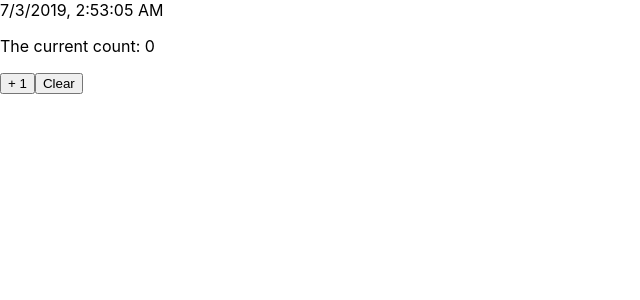
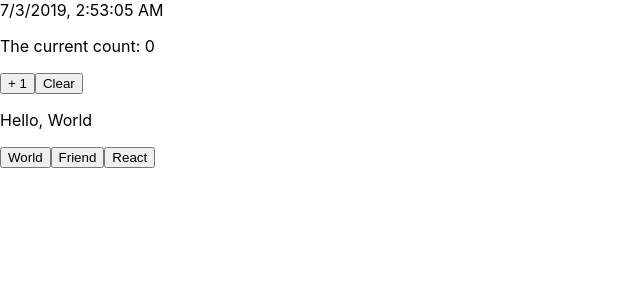
Before and after one commit to arminhus/react-playground, a React (Create React App) app: page / in a window 1280 px wide. Shown: the top 300 px of the page, without its empty margins (0-640 px from the left). Built offline with nearby package versions, Linux system fonts and the light colour scheme.

Commit message:
State hello world drill

```diff
--- a/src/App.js
+++ b/src/App.js
@@ -5,6 +5,7 @@ import "./App.css";
 // import Messages from "./Messages";
 import TheDate from "./state/TheDate";
 import Counter from "./state/Counter";
+import HelloWorld from "./state-drills/HelloWorld";
 
 // make 2 tooltips here and another inside the App directly
 // const firstTooltip = (
@@ -51,6 +52,7 @@ class App extends Component {
       <div>
         <TheDate />
         <Counter count={123} />
+        <HelloWorld />
       </div>
     );
   }
--- /dev/null
+++ b/src/state-drills/HelloWorld.js
@@ -0,0 +1,38 @@
+/*
+Make a component called HelloWorld inside the ./src/state-drills/ folder.
+Update your index.js to use the HelloWorld component to check that it works.
+The component should render an outter div element.
+Inside the div there should be p element containing Hello, world.
+The word "world" should come from state in a property named who.
+The component should also display 3 buttons, one for each: "World", "Friend"
+and "React".
+When a user clicks on one of the three buttons, use state and an
+event handler to update the state property who so that the content
+in the p element changes.
+If the user clicks the "Friend" button, the p displays Hello, friend!.
+If the user clicks the "React" button, the p displays Hello, React!.
+If the user clicks the "World" button, the p displays Hello, world!.
+ */
+
+import React from "react";
+
+class HelloWorld extends React.Component {
+  state = {
+    who: "World"
+  };
+
+  render() {
+    return (
+      <div className="HelloWorld">
+        <p>Hello, {this.state.who}</p>
+        <button onClick={() => this.setState({ who: "World!" })}>World</button>
+        <button onClick={() => this.setState({ who: "Friend!" })}>
+          Friend
+        </button>
+        <button onClick={() => this.setState({ who: "React!" })}>React</button>
+      </div>
+    );
+  }
+}
+
+export default HelloWorld;
```
